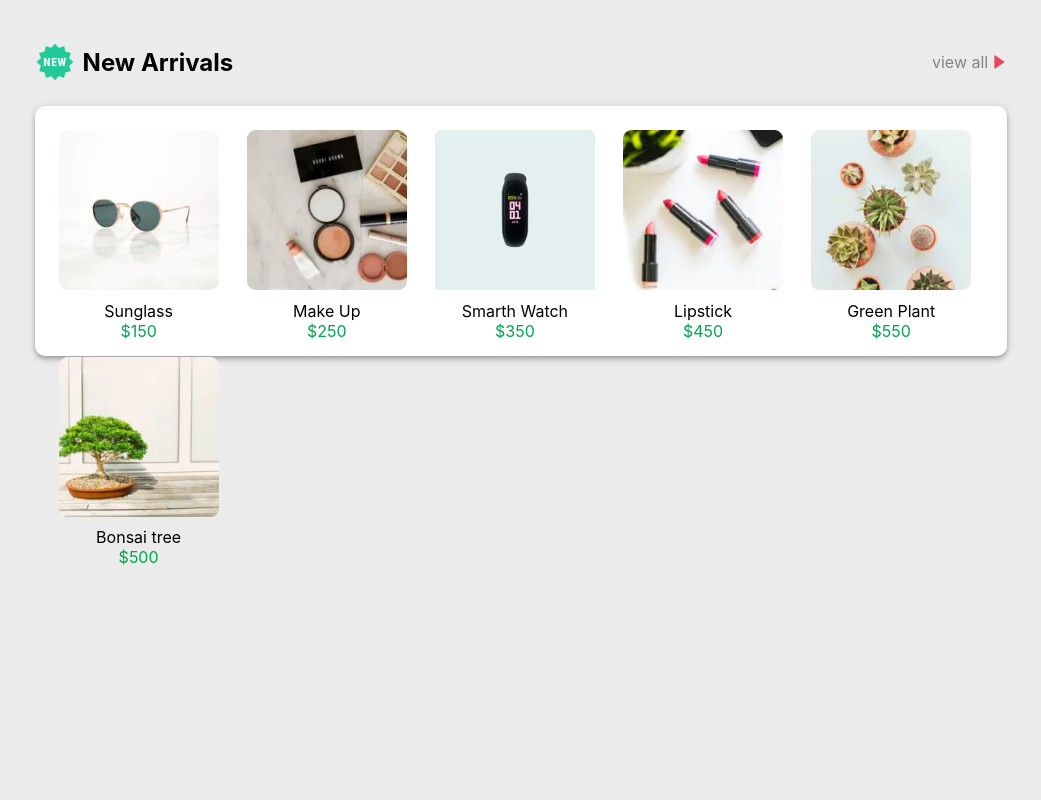
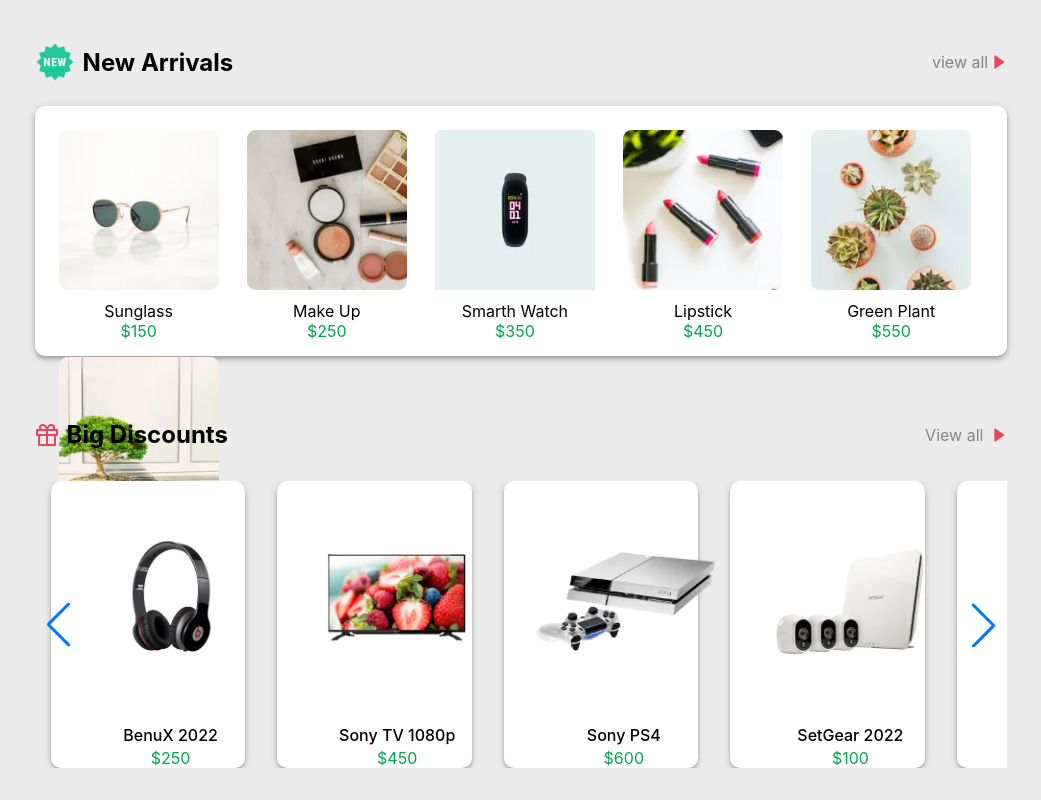
Before and after one commit to Diegocf435/portfolio-ecommerce, a React (Vite) app in the folder my-project/: page / in a window 1280 px wide. Shown: the part 1406-2206 px from the top of the page, without its empty margins (119-1160 px from the left). Before the commit the page ends 1973 px from the top, so only its background shows below. Built offline with nearby package versions, Linux system fonts and the light colour scheme.

Commit message:
big discounts listo

```diff
--- /dev/null
+++ b/my-project/src/Component/BigDiscounts/BigDiscounts.css
@@ -0,0 +1,79 @@
+.bigDiscounts {
+  width: 100%;
+  display: flex;
+  align-items: center;
+  justify-content: center;
+}
+.bigDiscounts__container {
+  width: 80%;
+}
+.bigDiscounts__title__container {
+  width: 100%;
+  display: flex;
+  align-items: center;
+  justify-content: space-between;
+  margin-bottom: 2rem;
+}
+.bigDiscounts__title__left__container {
+  display: flex;
+  align-items: center;
+  gap: 0.5rem;
+}
+.bigDiscounts__title__left__container svg {
+  color: var(--button-color);
+  font-size: 1.5rem;
+}
+.bigDiscounts__title__right__container {
+  display: flex;
+  align-items: center;
+  gap: 0.5rem;
+  cursor: pointer;
+}
+.bigDiscounts__title__right__container span {
+  color: var(--color-secondary-focus);
+  transition: 0.3s ease;
+}
+.bigDiscounts__title__right__container:hover span {
+  color: var(--color-secondary);
+}
+.bigDiscounts__title__right__container svg {
+  color: var(--button-color);
+  transition: 0.3s ease;
+}
+.bigDiscounts__title__right__container.bigDiscounts__title__right__container:hover
+  svg {
+  transform: translateX(5px);
+}
+.bigDiscounts swiper-container {
+  width: 100%;
+  height: 100%;
+  overflow: hidden;
+  background: var(--background1);
+}
+.bigDiscounts swiper-slide {
+  background-color: #fff;
+  margin: 0 1rem;
+
+  border-radius: 10px;
+  box-shadow: var(--sombra);
+}
+.bigDiscounts__image__container {
+  width: 15rem;
+}
+.bigDiscounts__image__container img {
+  width: 100%;
+  height: auto;
+  object-fit: cover;
+}
+.bigDiscounts__description__container {
+  display: flex;
+  flex-direction: column;
+  gap: 0.2rem;
+  text-align: center;
+}
+.bigDiscounts__name {
+  font-weight: 500;
+}
+.bigDiscounts__price {
+  color: var(--offer-color);
+}
--- /dev/null
+++ b/my-project/src/Component/BigDiscounts/BigDiscounts.jsx
@@ -0,0 +1,110 @@
+import "./BigDiscounts.css";
+import { FiGift } from "react-icons/fi";
+import { BiSolidRightArrow } from "react-icons/bi";
+import bigDisccount1 from "../../../images/discount/discount-1.png";
+import bigDisccount2 from "../../../images/discount/discount-2.png";
+import bigDisccount3 from "../../../images/discount/discount-3.png";
+import bigDisccount4 from "../../../images/discount/discount-4.png";
+import bigDisccount5 from "../../../images/discount/discount-5.png";
+import bigDisccount6 from "../../../images/discount/discount-6.png";
+import bigDisccount7 from "../../../images/discount/discount-7.png";
+import bigDisccount8 from "../../../images/discount/discount-8.png";
+import bigDisccount9 from "../../../images/discount/discount-9.png";
+const BigDiscounts = () => {
+  const bigDisccountArray = [
+    {
+      id: 1,
+      name: "BenuX 2022",
+      price: "250",
+      image: bigDisccount1,
+    },
+    {
+      id: 2,
+      name: "Sony TV 1080p",
+      price: "450",
+      image: bigDisccount2,
+    },
+    {
+      id: 3,
+      name: "Sony PS4",
+      price: "600",
+      image: bigDisccount3,
+    },
+    {
+      id: 4,
+      name: "SetGear 2022",
+      price: "100",
+      image: bigDisccount4,
+    },
+    {
+      id: 5,
+      name: "Tony BGB",
+      price: "150",
+      image: bigDisccount5,
+    },
+    {
+      id: 6,
+      name: "RG products",
+      price: "200",
+      image: bigDisccount6,
+    },
+    {
+      id: 7,
+      name: "Tony BGB 201",
+      price: "250",
+      image: bigDisccount7,
+    },
+    {
+      id: 8,
+      name: "Usb Hub",
+      price: "30",
+      image: bigDisccount8,
+    },
+    {
+      id: 9,
+      name: "camera night vision",
+      price: "60",
+      image: bigDisccount9,
+    },
+  ];
+  return (
+    <div className="bigDiscounts">
+      <div className="bigDiscounts__container">
+        <div className="bigDiscounts__title__container">
+          <div className="bigDiscounts__title__left__container">
+            <FiGift />
+            <h2>Big Discounts</h2>
+          </div>
+          <div className="bigDiscounts__title__right__container">
+            <span>View all</span>
+            <BiSolidRightArrow />
+          </div>
+        </div>
+        <swiper-container
+          // ref={swiperElRef}
+          slides-per-view="5"
+          navigation="true"
+          pagination="false"
+          speed="500"
+          loop="true"
+        >
+          {bigDisccountArray.map((item) => (
+            <swiper-slide key={item.id}>
+              <div className="bigDiscounts__slide">
+                <div className="bigDiscounts__image__container">
+                  <img src={item.image} alt={item.name} />
+                  <div className="bigDiscounts__description__container">
+                    <span className="bigDiscounts__name">{item.name}</span>
+                    <span className="bigDiscounts__price">${item.price}</span>
+                  </div>
+                </div>
+              </div>
+            </swiper-slide>
+          ))}
+        </swiper-container>
+      </div>
+    </div>
+  );
+};
+
+export default BigDiscounts;
--- a/my-project/src/Component/Home/Home.jsx
+++ b/my-project/src/Component/Home/Home.jsx
@@ -1,3 +1,4 @@
+import BigDiscounts from "../BigDiscounts/BigDiscounts";
 import FlashDeals from "../FlashDeals/FlashDeals";
 import Hero from "../Hero/Hero";
 import NewArrivals from "../NewArrivals/NewArrivals";
@@ -10,6 +11,7 @@
       <FlashDeals />
       <TopCategories />
       <NewArrivals />
+      <BigDiscounts />
     </div>
   );
 };
--- a/my-project/src/Component/NewArrivals/NewArrivals.css
+++ b/my-project/src/Component/NewArrivals/NewArrivals.css
@@ -5,6 +5,7 @@
   justify-content: center;
   margin-inline: auto;
   margin-top: 3rem;
+  margin-bottom: 8rem;
 }
 .newArrivals__container {
   width: 80%;
```
